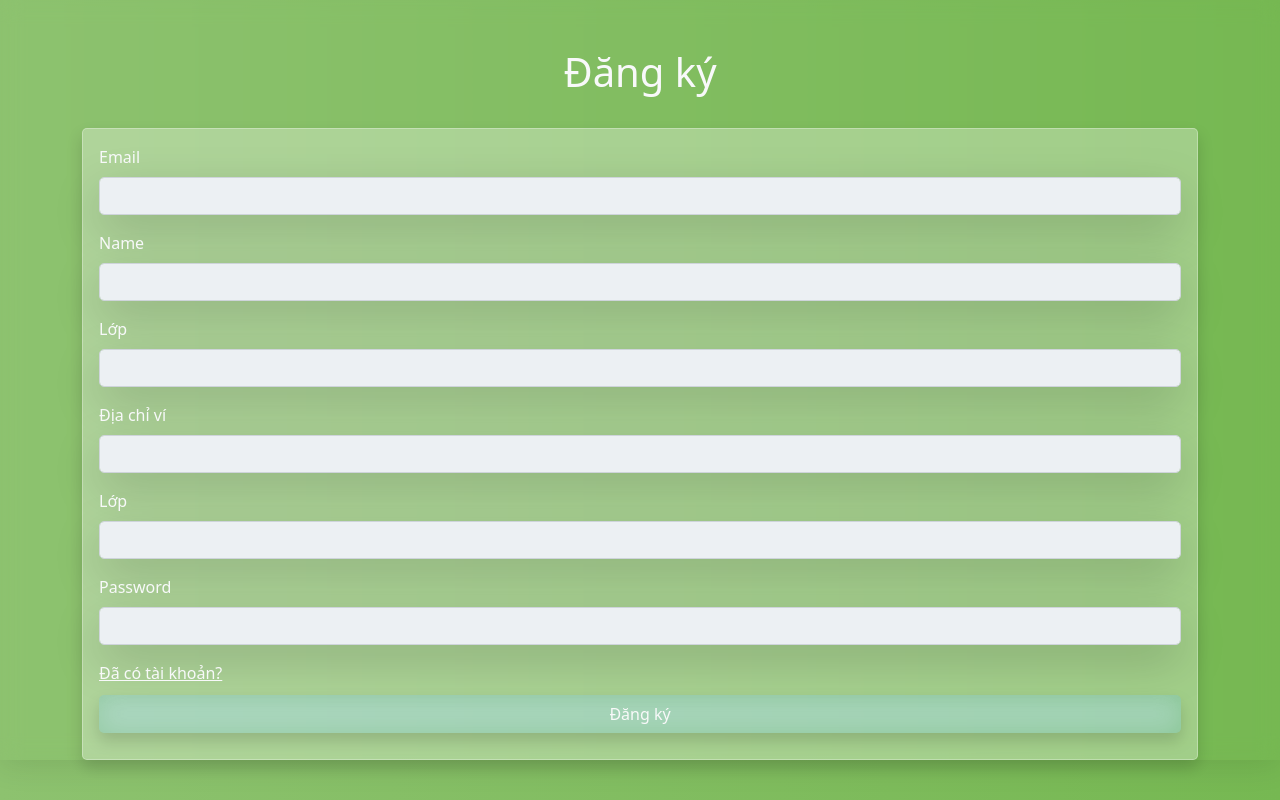
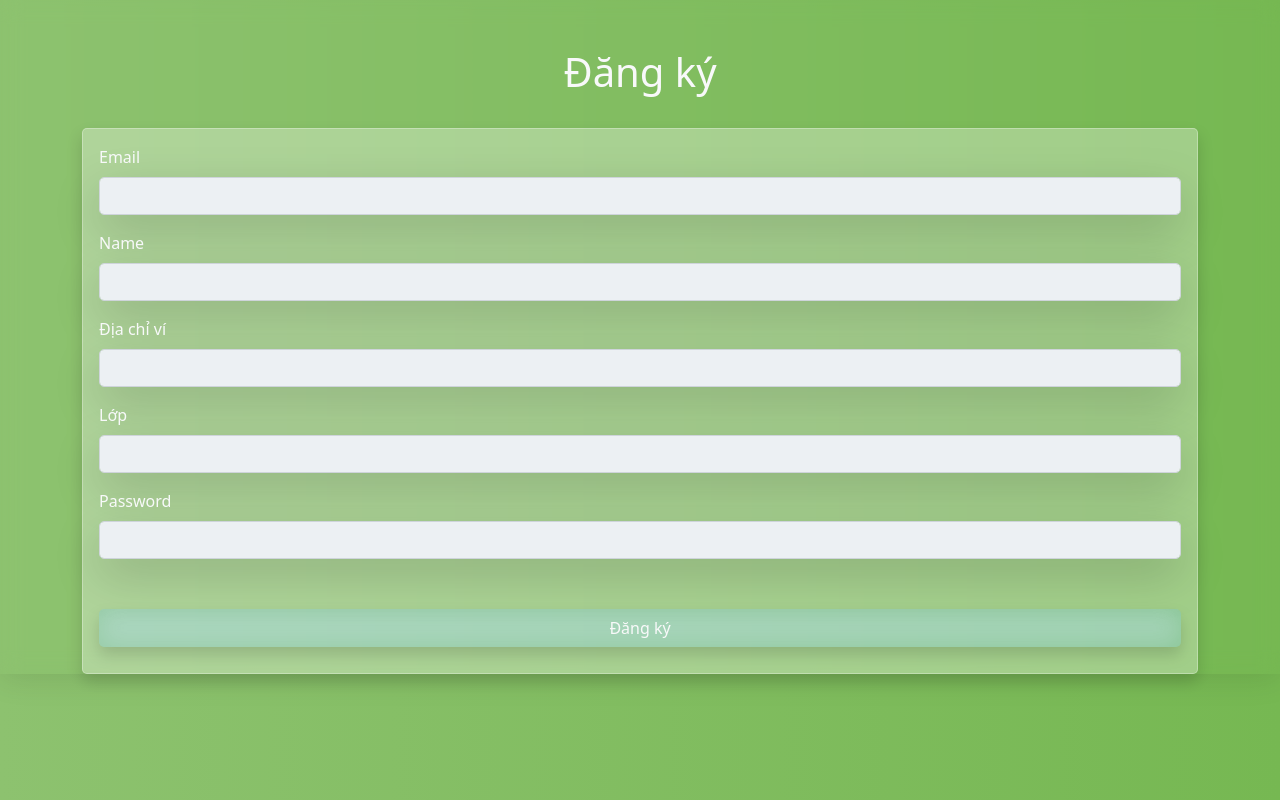
Before and after one commit to Codedr-edu/Teen-for-education, a Flask app: page /add/student in a window 1280 px wide. Run offline with Flask 2, Linux system fonts and the light colour scheme; a user stored in the database is signed in; some libraries are stand-ins or nearby versions.

Commit message:
Sửa vài field

```diff
--- a/template/add_student.html
+++ b/template/add_student.html
@@ -35,7 +35,7 @@ backdrop-filter: blur(9.9px);
 -webkit-backdrop-filter: blur(9.9px);
 border: 1px solid rgba(255, 255, 255, 0.3);">
             <div class="card-body">
-              <form action="/register/teacher" method="POST" enctype="multipart/form-data">
+              <form action="/add/student" method="POST" enctype="multipart/form-data">
                 <div class="mb-3 form-group">
                   <label for="email" class="form-label text-light">Email</label>
                   <input type="email" class="form-control shadow-lg" id="email" name="email" style="background-color:#ecf0f3; width:100%;border-radius:5px ;" />
@@ -43,10 +43,6 @@ border: 1px solid rgba(255, 255, 255, 0.3);">
                 <div class="mb-3 form-group">
                   <label for="name" class="form-label text-light">Name</label>
                   <input type="text" class="form-control shadow-lg" id="name" name="name" style="background-color:#ecf0f3; width:100%;border-radius:5px ;" />
-                </div>
-                  <div class="mb-3 form-group">
-                  <label for="Class" class="form-label text-light">Lớp</label>
-                  <input type="text" class="form-control shadow-lg" id="Class" name="Class" style="background-color:#ecf0f3; width:100%;border-radius:5px ;" />
                 </div>
                   <div class="mb-3 form-group">
                   <label for="address" class="form-label text-light">Địa chỉ ví</label>
@@ -60,7 +56,6 @@ border: 1px solid rgba(255, 255, 255, 0.3);">
                   <label for="password" class="form-label text-light">Password</label>
                   <input type="password" class="form-control shadow-lg" id="password" name="password" style="background-color:#ecf0f3; width:100%;border-radius:5px ;" />
                 </div>
-                <a href="{{url_for('login')}}" class="link-light" style="margin-bottom:10px;">Đã có tài khoản?</a>
                 <br>
                 <button type="submit" class="btn text-light shadow"  style="width:100%;
             background: rgba(0, 147, 233, 0.14);
```
